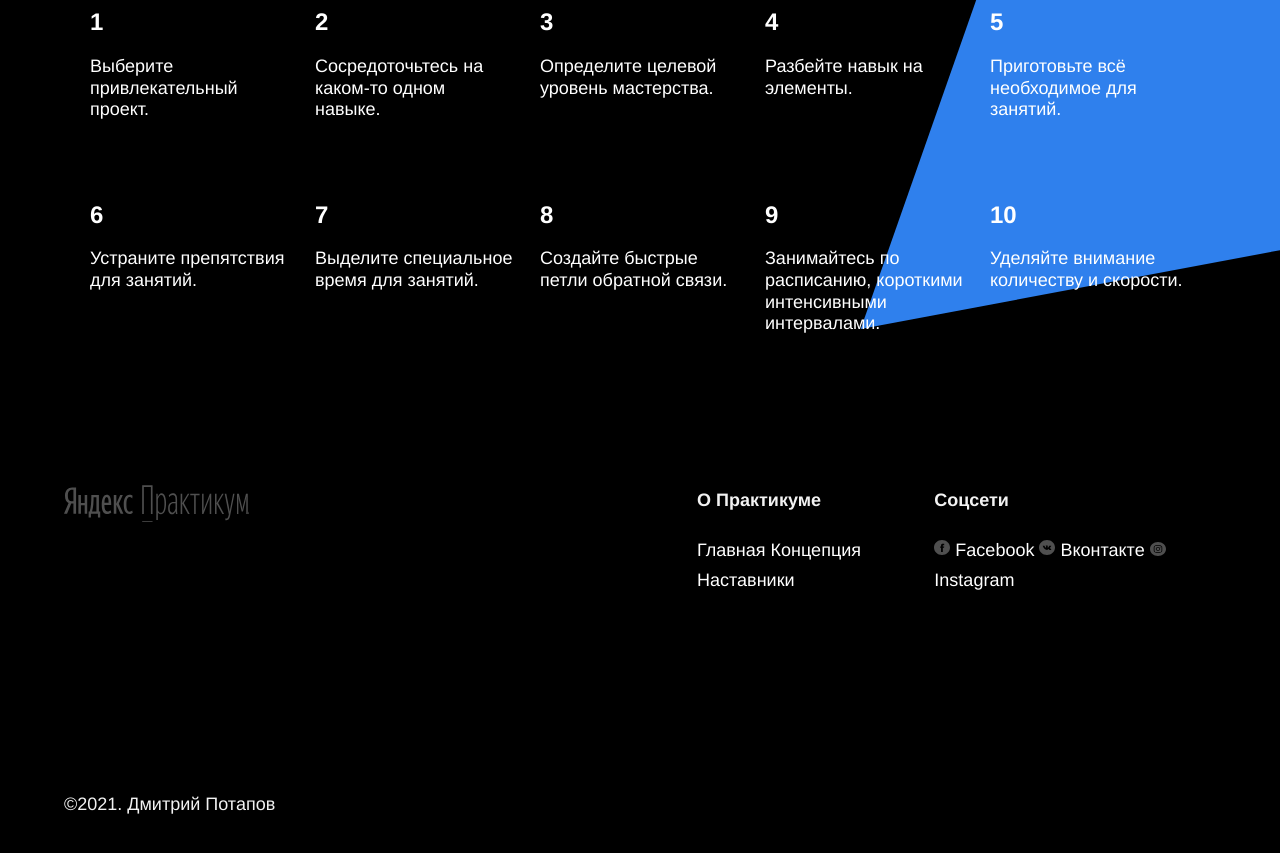
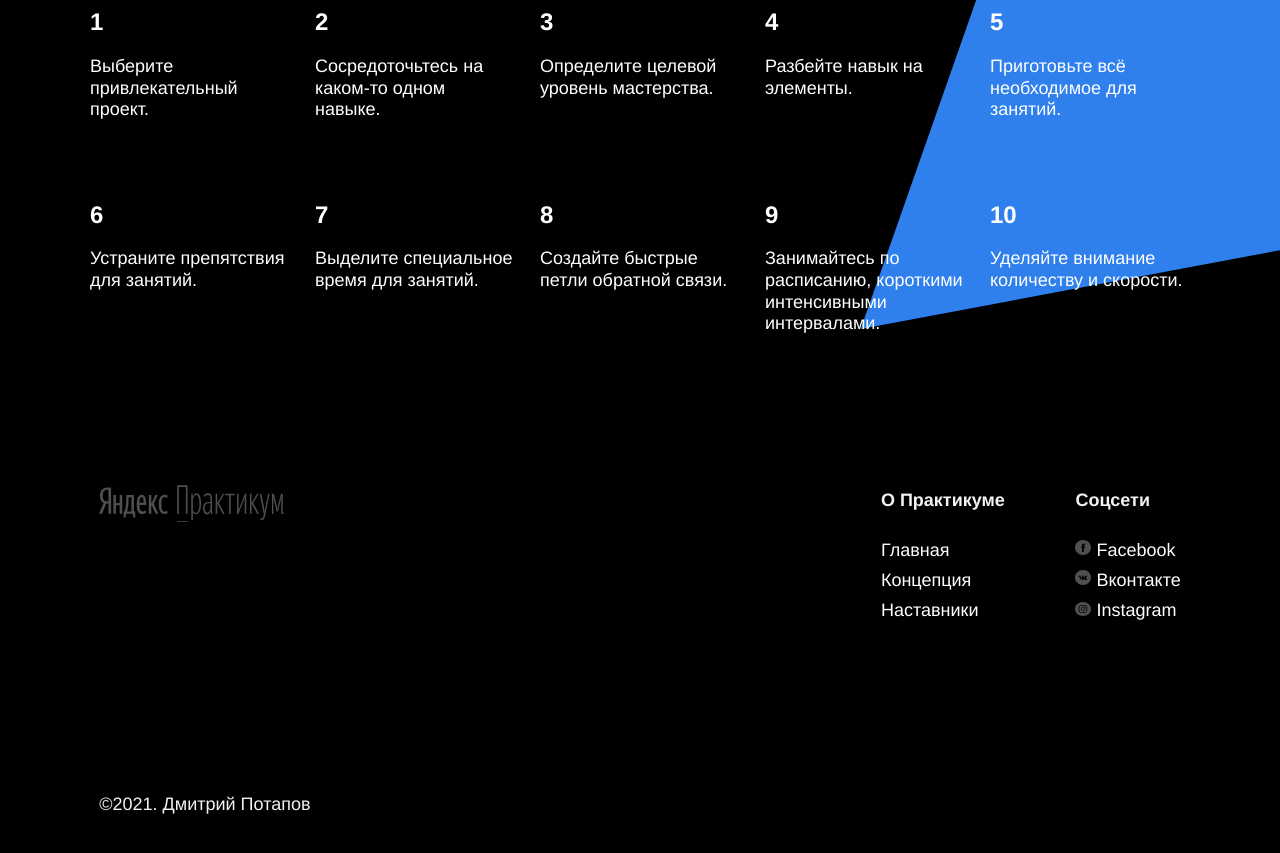
Before and after one commit to Dima-Potapov/how-to-learn, a plain HTML site: page index.html in a window 1280 px wide. Shown: the part 3421-4274 px from the top of the page. Drawn offline with Linux system fonts and the light colour scheme.

Commit message:
Add files via upload

```diff
--- a/styles/style.css
+++ b/styles/style.css
@@ -325,6 +325,8 @@
   line-height: 30px;
   font-size: 18px;
   font-weight: normal;
+  display: flex;
+  flex-direction: column;
 }
 .footer__link:link {
   text-decoration: none;
@@ -353,4 +355,6 @@
   line-height: 30px;
   font-size: 18px;
   font-weight: normal;
+  display: flex;
+  flex-direction: column;
 }
```
